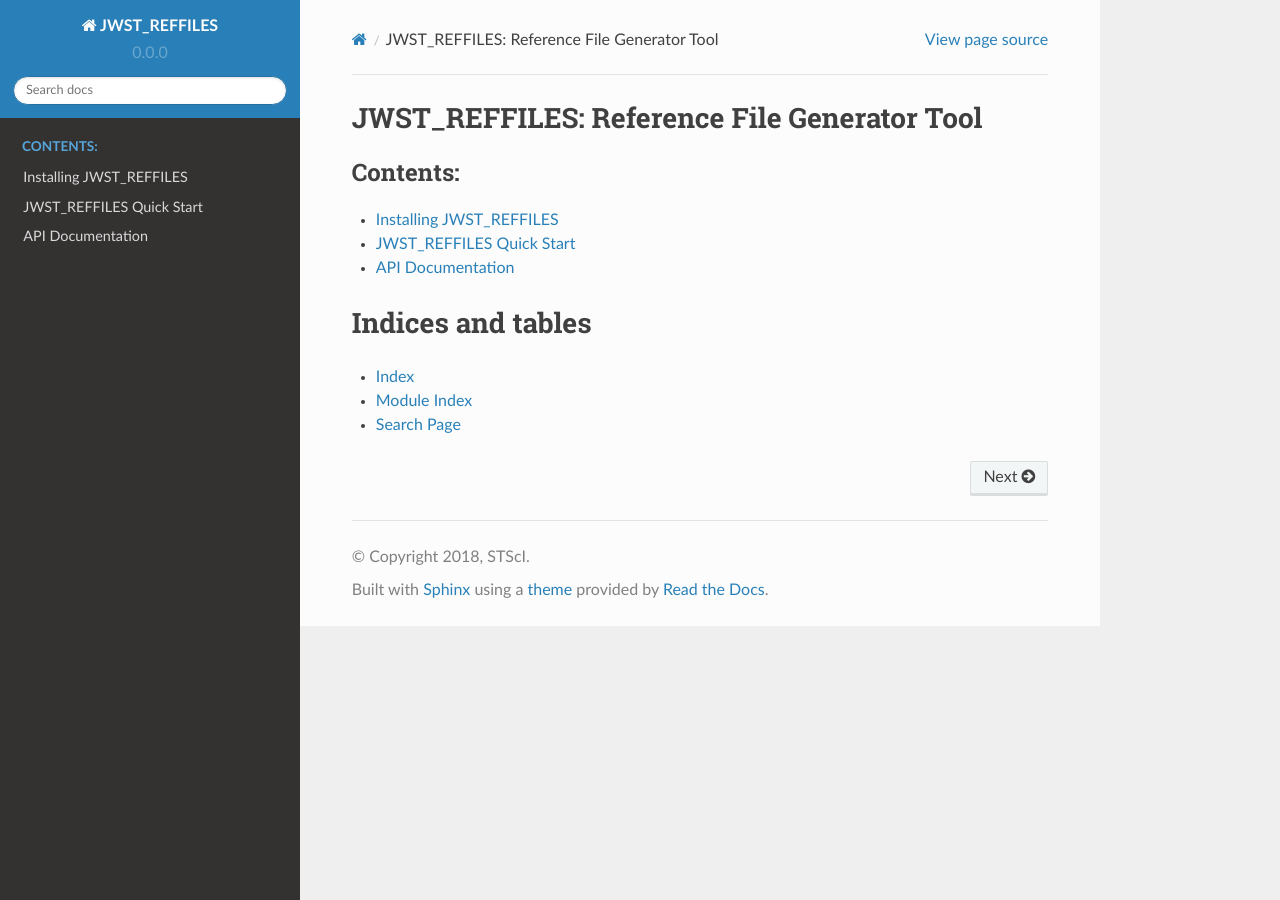
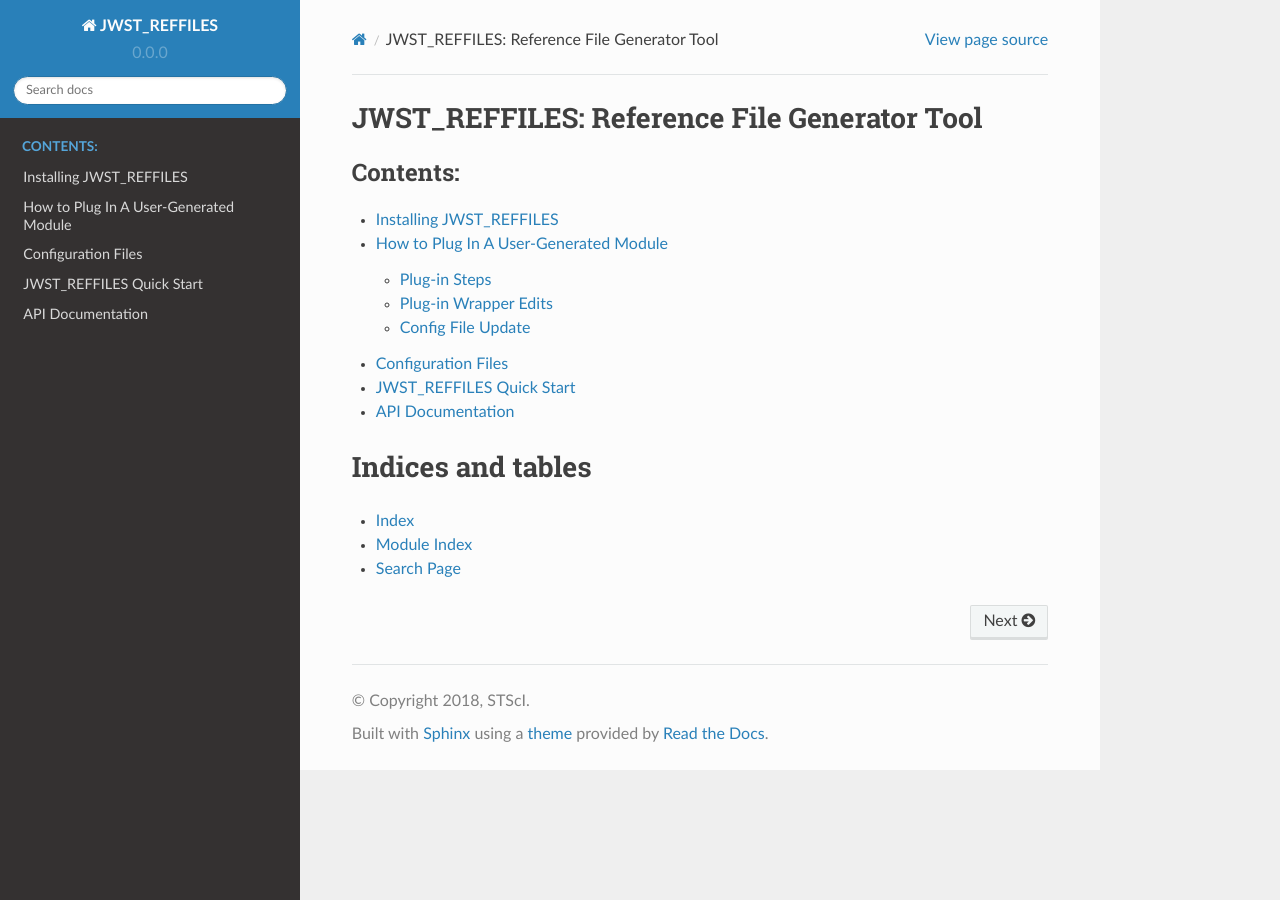
Before and after one commit to spacetelescope/jwst_reffiles, a Sphinx documentation site: the page built from docs/index.rst, in a window 1280 px wide. Built offline with Sphinx 7.4.7 and the Read the Docs theme 2.0.0, drawn with Linux system fonts in a browser that asks for light colours; formulas are drawn with MathJax 3; some of the changed lines change nothing that is shown.

Commit message:
Add basic documentation for plugging in module

```diff
--- /dev/null
+++ b/docs/configuration_files.rst
@@ -0,0 +1,123 @@
+Configuration Files
+===================
+
+Jwst_reffiles makes use of multiple configuration files to control the behavior of the main ``mkrefs.py`` script, as well as describe the reference files to be created and define the parameters needed for each.
+
+
+
+.. _main_cfg:
+
+An example of the main configuraiton file:
+
+::
+
+    instrument: NIRCam
+    reflabels: [example_readnoise_module]
+    reftypes: [bpm,rdnoise,gain,linearity]
+
+    default_reflabels:
+       bpm: bpm
+       rdnoise: example_readnoise_module
+       gain: gain_armin
+
+    inputfiles:
+       dark_pattern: Bias|Dark|BIAS|DARK|ZERO
+       flat_pattern: GAIN|LIN
+
+       basenamepattern: (.*)\_uncal\.fits$
+
+       # specificy the fits keywords to determine MJD time of
+       # observation. They are automatically added to the list of required
+       # fits keywords. if MJD-OBS does not exist, then DATE-OBS (and
+       # TIME-OBS if specified) are used to determine the MJD.
+       dateobs_fitskey: DATE-END
+       timeobs_fitskey: TIME-END
+       mjdobs_fitskey:
+
+       requiredfitskeys: [INSTRUME,DETECTOR,NGROUPS,NINTS,TGROUP,SUBARRAY]
+       optionalfitskeys: [FILTER,PUPIL]
+
+    DD:
+       max_Delta_MJD: 2.0
+
+    FF:
+       max_Delta_MJD: 2.0
+    DDFF:
+       max_Delta_MJD: 10.0
+
+    # reference file output basename: outrootdir[/outsubdir][/runID]/reflabel/reflabel[_outsubdir][_runID][.addsuffix].cmdID.reftype.fits
+    # if runID=AUTO, then the latest runID in the output dir outrootdir[/outsubdir] is taken
+    output:
+       outrootdir: $JWST_MKREFS_OUTDIR
+       outsubdir: test1
+       runID: AUTO
+       # how many leading zeros in runID
+       runIDNdigits: 3
+       addsuffix: bla
+
+       # directory in which ssb products are saved.
+       # if not specified, default is outrootdir[/outsubdir][/runID]/ssb
+       # if skip_runID_ssbdir, then the runID is skipped
+       ssbdir:
+       skip_runID_ssbdir: False
+       # If ssblogFlag=True, the stdout from the strun command is saved in a log
+       # file, same name as reduced filename, but with suffix log.txt
+       ssblogFlag: False
+       # If ssberrorlogFlag=True, the stderr from the strun command is
+       # saved in a log file, same name as reduced filename, but with
+       # suffix err.txt
+       ssberrorlogFlag: False
+
+       # directories in which ssb products are looked for. comma-separated list!
+       pipeline_prod_search_dir:
+
+    batch:
+       batch_enabled: False
+       batchmode: Condor
+
+
+    test1: 4
+
+    # values allowed: CRDS, SELF, filepattern
+    reffile4ssb:
+       gain: CRDS
+       bpm: CRDS
+       rdnoise: CRDS
+
+    # values allowed: CRDS, filename
+    validation:
+       gainreffile: CRDS
+       bpmreffile: CRDS
+
+    example_readnoise_module:
+        reftype: rdnoise
+        imtypes: D
+        ssbsteps: dq_init
+        verbose: 3
+        boxsize: 128
+        sigma_threshold: 4
+
+    bpm:
+        reftype: bpm
+        imtypes: D
+        ssbsteps: refpix-
+
+    rdnoise_nircam:
+        reftype: rdnoise
+        imtypes: DD
+        ssbsteps: dq_init
+        test1: 6
+
+    gain_armin:
+        reftype: gain
+        imtypes: DDFF
+        ssbsteps: superbias-
+        reffile4ssb:
+            bpmreffile: /bla/bpm.fits
+
+    gain_bryan:
+        reftype: gain
+        imtypes: FF
+        ssbsteps: rate-
+        reffile4ssb:
+            bpmreffile: /bla/bpm.fits
--- a/docs/index.rst
+++ b/docs/index.rst
@@ -11,6 +11,8 @@
    :caption: Contents:
 
    install.rst
+   plug_in_user_module.rst
+   configuration_files.rst
    quickstart.ipynb
    api.rst
 
--- /dev/null
+++ b/docs/plug_in_user_module.rst
@@ -0,0 +1,53 @@
+How to Plug In A User-Generated Module
+======================================
+
+Jwst_reffiles is simply a framework upon which reference file generation modules can be built. In order to add functionality for creating and averaging/combining reference files, users will need to plug-in their code to the jwst_reffiles framework. This page describes how to plug an existing module into jwst_reffiles. An example is provided in *jwst_reffiles/example*, where we have plugged in *example_readnoise_module.py* by creating *mkref_example_readnoise_module.py* following the steps below.
+
+Assume you have a python script that creates a gain reference file. It takes as input several fits files containing dark current and flat field exposures, as well as optional arguments, and produces a CRDS-formatted gain reference file which is saved as a fits file. For this example, we will call this script *my_gain_module.py*.
+
+.. _wrapping:
+
+Plug-in Steps
+-------------
+
+The steps needed to plug *my_gain_module.py* into jwst_reffiles are:
+
+1. Make a copy of *jwst_reffiles/templates/plugin_template.py* and rename it to the name of your module with `mkref_` prepended. (e.g. *mkref_my_gain_module.py*). This is your plug-in module.
+2. Make your plug-in module executable. (e.g. ``chmod ugo+x mkref_my_gain_module.py``). This is necessary so that the plug-in module can be called via the command line without prepending ``python`` to the call. This is helpful for cases where commands are being sent to Condor.
+3. Add the appropriate parameters and a call to your script (e.g. *my_gain_module.py*). Details on edits are given in the :ref:`edits list <edits_list>` below.
+4. Add the appropriate parameters for your script to a new section towards the bottom (see for example the block for ``example_readnoise_module``) of the main :ref:`config file <main_cfg>`. An example of what to add is shown in the :ref:`Config File Update <config_file_update>` section below.
+
+.. _edits_list:
+
+Plug-in Wrapper Edits
+---------------------
+
+Within your plug-in module, make the following edits:
+
+1. Add an import statement for your script. e.g. ``from my_package.gain import my_gain_module``
+2. In ``__init__``, set the reflabel and reftype. The reflabel is simply the name of your script. (e.g. *my_gain_module*) The reftype is the jwst_reffiles shorthand for the type of reference file that your script produces. (e.g. gain) The list of allowed reftypes is in ????
+3. In the ``extra_optional_arguments`` function, add any parameters for your script that you may want to call via the command line. These parameters will be available during command line calls to **mkrefs.py**. Parameters set via the command line will override the values set in the config file.
+4. Within the ``callalgorithm`` function, create a call to your script (e.g. *my_gain_module.py*) When creating the call to your module, you should have access to all necessary information. The names of input fits files for a single run of your script will be in a list in ``self.inputimages['output_name']``. Similarly, the output name of the reference file to be created will be in ``self.args.outputreffilename``. Any additional parameters (as defined in the config file and/or on the command line) will be available in the ``self.parameters`` dictionary.
+
+
+.. _config_file_update:
+
+Config File Update
+------------------
+
+You may add any parameters for your module to the mkrefs config file. This is done in a block under the name of your module.
+
+In this example, let's assume that *mkref_my_gain_module.py* takes two arguments:
+
+1. num_boxes: The detector will be divided up into a *num_boxes*x*num_boxes* grid of squares
+2. max_signal: The maximum signal value to use in the calculation of the gain
+
+Add a section to the config file containing the arguments and corresponding values.
+
+::
+
+    my_gain_module:
+        num_boxes: 16
+        max_signal: 20000
+
+The values for these parameters will then be read in from the config file when mkrefs.py is called. Keep in mind that if you have added these parameters to ``extra_optional_arguments`` function, then you can override the values in the config file via the command line.
```
